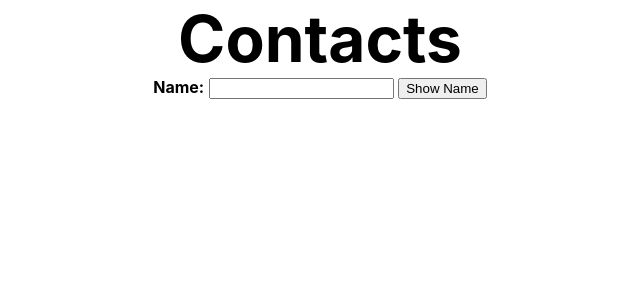
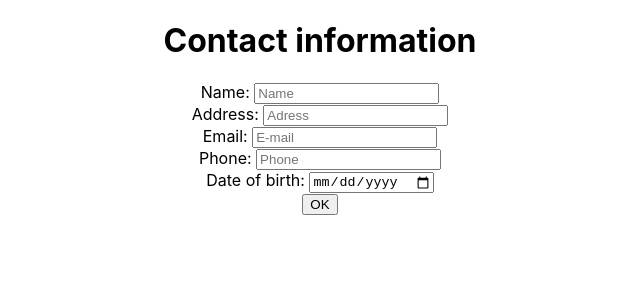
Before and after one commit to harshavardhanakrishnachaitanya2001/contacts-with-next, a Next.js app: page / in a window 1280 px wide. Shown: the top 300 px of the page, without its empty margins (320-960 px from the left). Built offline with nearby package versions, Linux system fonts and the light colour scheme.

Commit message:
added form to take user input

```diff
--- a/pages/index.js
+++ b/pages/index.js
@@ -1,28 +1,41 @@
-import React, {useState} from 'react'
-import Head from 'next/head'
+  import React, {useState} from 'react';
   import styles from '../styles/Home.module.css'
-
-export default function Home() {
-  const [name,setName]=useState('');
-  const [displayName,setDisplayName]=useState('');
-  function handleChange(event){
-    setName(event.target.value)
+  export default function ContactInfo(){
+    const [details,setDetails]=useState({
+      name:'',
+      adress:'',
+      email:'',
+      phone:'',
+      dob:''
+    });
+    function handleNameChange(event){
+      setDetails({name:event.target.value})
     }
-  function handleClick(event){
-    event.preventDefault();
-    setDisplayName(name);
-    setName('');
+    function handleAdressChange(event){
+      setDetails({adress:event.target.value});
+    }
+    function handleEmailChange(event){
+      setDetails({email:event.target.value})
+    }
+    function handlePhoneNumberChange(event){
+      setDetails({phone:event.target.value})
+    }
+    function handleDOBChange(event){
+      setDetails({dob:event.target.value})
     }
     return (
       <div className={styles.container}>
-      <Head>
-        <title>Contacts</title>
-      </Head>
-      <h1 className={styles.heading}>Contacts</h1>
-        <label className={styles.name}>
-          <b>Name:</b> <input type="text" onChange={handleChange} value={name}/> <button type="button" onClick={handleClick}>Show Name</button><br />
-          {displayName}
-        </label>
+        <h1 className={styles.heading}>Contact information</h1>
+        <form>
+          <label>Name: <input type="text" placeholder="Name" value={details.name} onChange={handleNameChange}/></label><br />
+          <label>Address: <input type="text" placeholder="Adress" value={details.adress} onChange={handleAdressChange}/></label><br />
+          <label>Email: <input type="email" placeholder="E-mail" value={details.email} onChange={handleEmailChange}/></label><br />
+          <label>Phone: <input type="text" placeholder="Phone" value={details.phone} onChange={handlePhoneNumberChange}/></label><br />
+          <label>Date of birth: <input type="date" value={details.dob} onChange={handleDOBChange}/></label><br />
+          <button id="clickToDisplay">OK</button>
+        </form>
+        {details.name}
+        {details.dob}
       </div>
     )
 }
--- a/styles/Home.module.css
+++ b/styles/Home.module.css
@@ -1,11 +1,6 @@
 .container{
   text-align: center;
 }
-.heading{
-  margin-top: 0px;
-  font-size: 4rem;
-  margin-bottom:0px;
+.lablesOfInputs{
+  font-weight: bold;
 }
-.name{
-  margin-top:2px;
-}
```
Also changed, not shown: public/vercel.svg (deleted), 1 other file (tests, documents, lock files or other folders). Lines whose indentation alone changed are shown as unchanged.
